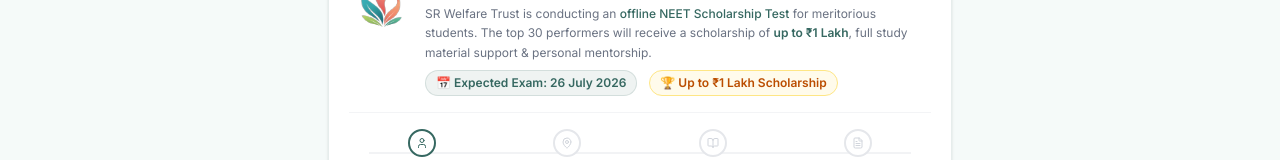
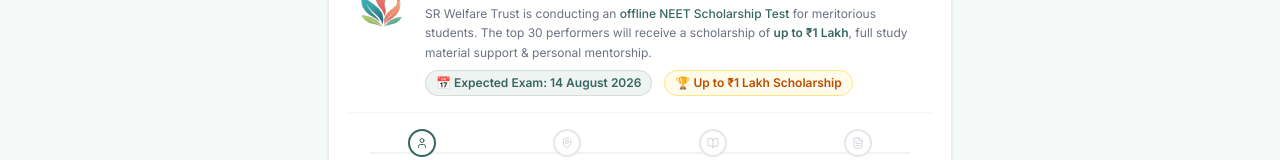
Before and after one commit to Ravish-chauhan/SR_WELFARE_TRUST, a Next.js app: page /scholarship-test in a window 1280 px wide. Shown: the part 164-324 px from the top of the page. Built offline with nearby package versions, Linux system fonts and the light colour scheme.

Commit message:
update: change scholarship exam date to 14 August

```diff
--- a/src/app/scholarship-test/page.tsx
+++ b/src/app/scholarship-test/page.tsx
@@ -164,7 +164,7 @@
                             </div>
                             <div className="bg-amber-50 border border-amber-200 rounded-xl p-3 mb-5 text-left">
                                 <p className="text-amber-800 text-xs font-semibold mb-1">📅 Expected Exam Date</p>
-                                <p className="text-amber-700 text-sm font-bold">26 July 2026</p>
+                                <p className="text-amber-700 text-sm font-bold">14 August 2026</p>
                                 <p className="text-amber-600 text-xs mt-1">Exact venue & time will be shared via call/SMS</p>
                             </div>
                             <Link href="/"
@@ -218,7 +218,7 @@
                             </p>
                             <div className="flex items-center gap-3 mt-2">
                                 <span className="inline-flex items-center gap-1 text-xs font-semibold text-[#366861] bg-[#366861]/8 border border-[#366861]/15 rounded-full px-2.5 py-1">
-                                    📅 Expected Exam: 26 July 2026
+                                    📅 Expected Exam: 14 August 2026
                                 </span>
                                 <span className="inline-flex items-center gap-1 text-xs font-semibold text-amber-700 bg-amber-50 border border-amber-200 rounded-full px-2.5 py-1">
                                     🏆 Up to ₹1 Lakh Scholarship
@@ -484,7 +484,7 @@
                                 <div className="bg-amber-50 border border-amber-200 rounded-xl p-3 flex items-start gap-2">
                                     <span className="text-lg">📅</span>
                                     <div>
-                                        <p className="text-amber-800 text-xs font-semibold">Expected Exam Date: <span className="text-amber-900">26 July 2026</span></p>
+                                        <p className="text-amber-800 text-xs font-semibold">Expected Exam Date: <span className="text-amber-900">14 August 2026</span></p>
                                         <p className="text-amber-600 text-xs mt-0.5">Our team will contact you with exact venue &amp; timing after registration.</p>
                                     </div>
                                 </div>
```
